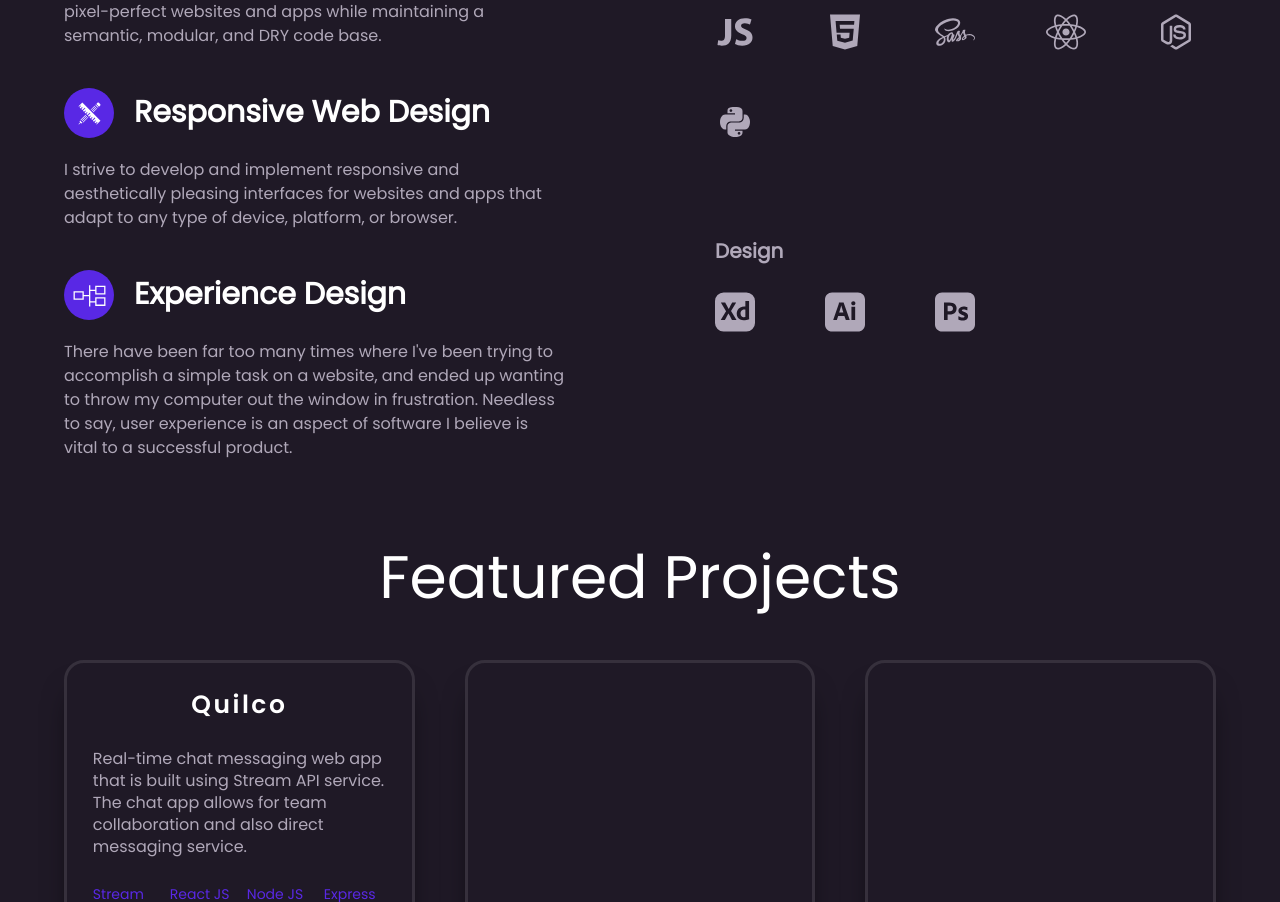
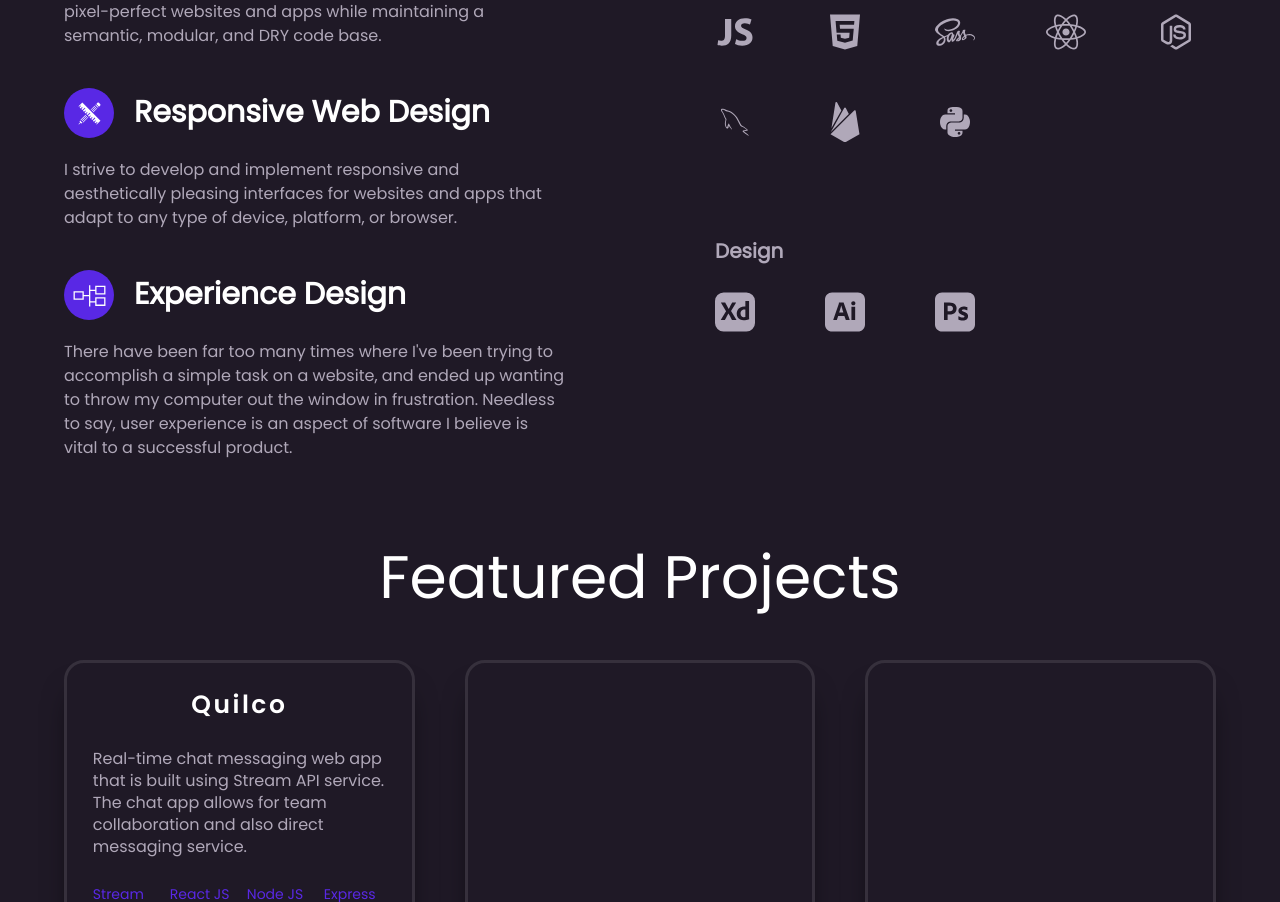
Before and after one commit to MahibulHaque/Portfolio, a React (Create React App) app: page / in a window 1280 px wide. Shown: the part 1178-2080 px from the top of the page. Built offline with nearby package versions, Linux system fonts and the light colour scheme.

Commit message:
Add new icons to skill section

```diff
--- a/src/components/Skills/index.js
+++ b/src/components/Skills/index.js
@@ -8,13 +8,14 @@ import {
   IoLogoNodejs,
   IoLogoPython,
 } from "react-icons/io";
+import { SiFirebase } from "react-icons/si";
+import { DiMysql } from "react-icons/di";
 import { FaReact } from "react-icons/fa";
 import {
   SiAdobexd,
   SiAdobeillustrator,
   SiAdobephotoshop,
 } from "react-icons/si";
-
 
 import {
   Container,
@@ -37,7 +38,7 @@ const Skills = ({ close }) => {
 
   return (
     <Container id="skills" close={close}>
-      <InnerContainer >
+      <InnerContainer>
         <HeaderTag>What I Do & Use</HeaderTag>
         <WrapperSection>
           <Content>
@@ -85,14 +86,15 @@ const Skills = ({ close }) => {
           <TechContent>
             <h1>Few Technologies I Use</h1>
             <IconContainer>
-              <IconContainerHeader>
-              Development</IconContainerHeader>
+              <IconContainerHeader>Development</IconContainerHeader>
               <Icons>
                 <IoLogoJavascript style={iconstyles} />
                 <IoLogoHtml5 style={iconstyles} />
                 <IoLogoSass style={iconstyles} />
                 <FaReact style={iconstyles} />
                 <IoLogoNodejs style={iconstyles} />
+                <DiMysql style={iconstyles} />
+                <SiFirebase style={iconstyles} />
                 <IoLogoPython style={iconstyles} />
               </Icons>
               <IconContainerHeader>Design</IconContainerHeader>
```
Also changed, not shown: 1 other file (tests, documents, lock files or other folders).
